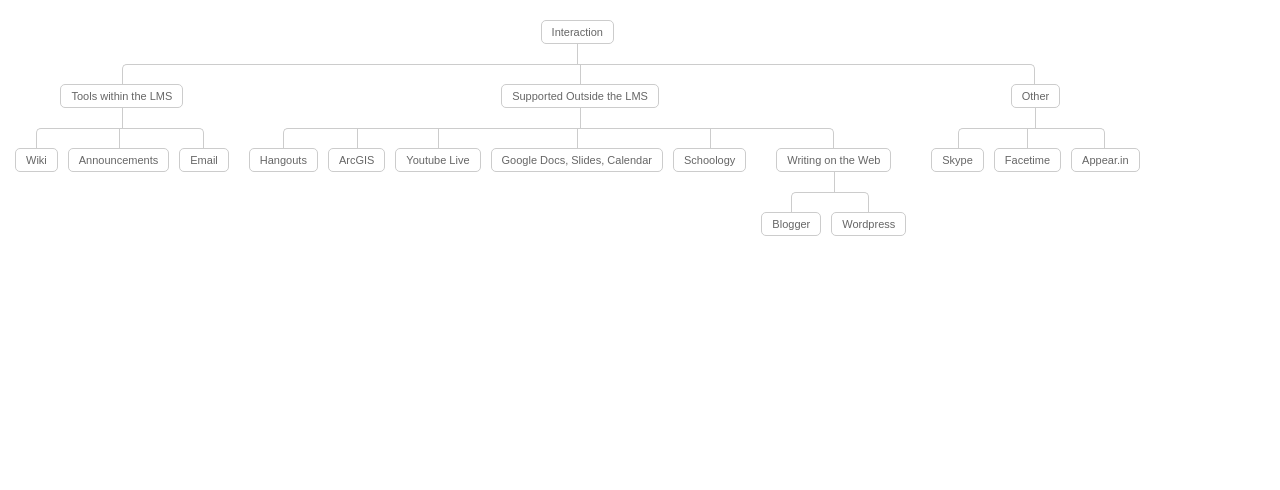
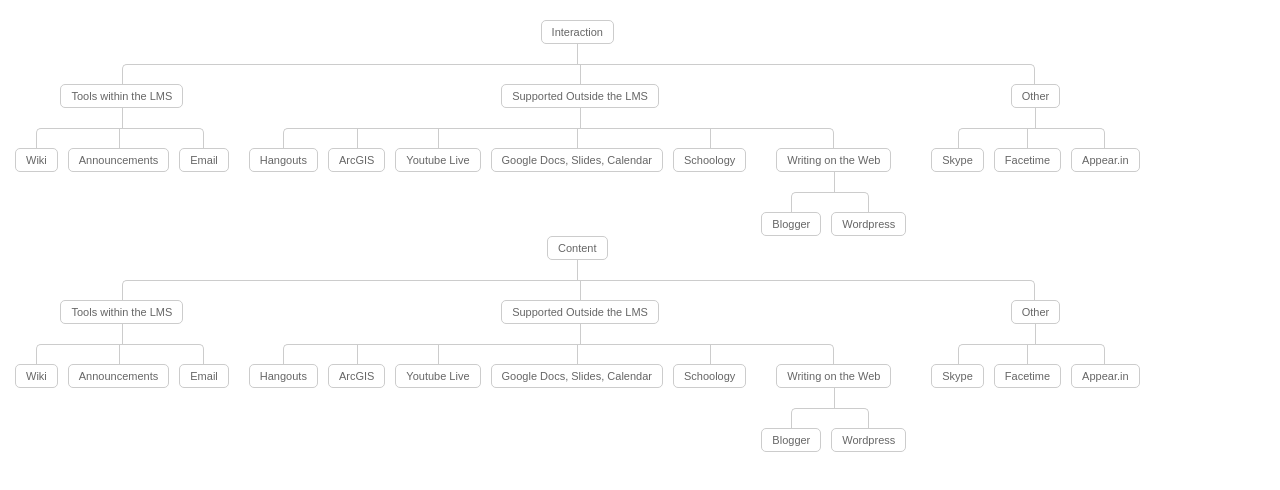
Before and after one commit to TaylorJadin/edtech-to-support-learning, a plain HTML site: page index.html in a window 1280 px wide. Drawn offline with Linux system fonts and the light colour scheme.

Commit message:
add branch 2

```diff
--- a/index.html
+++ b/index.html
@@ -48,6 +48,48 @@
 			</ul>
 		</li>
 	</ul>
-</div>
+    </div>
+    <div class="tree">
+    <ul>
+        <li>
+            <a href="#">Content</a>
+            <ul>
+                <li>
+                    <a href="#">Tools within the LMS</a>
+                    <ul>
+                        <li><a href="#">Wiki</a></li>
+                        <li><a href="#">Announcements</a></li>
+                        <li><a href="#">Email</a></li>
+                    </ul>
+                </li>
+                <li>
+                    <a href="#">Supported Outside the LMS</a>
+                    <ul>
+                        <li><a href="#">Hangouts</a></li>
+                        <li><a href="#">ArcGIS</a></li>
+                        <li><a href="#">Youtube Live</a></li>
+                        <li><a href="#">Google Docs, Slides, Calendar</a></li>
+                        <li><a href="#">Schoology</a></li>
+                        <li>
+                            <a href="#">Writing on the Web</a>
+                                <ul>
+                                    <li><a href="#">Blogger</a></li>
+                                    <li><a href="#">Wordpress</a></li>
+                                </ul>
+                        </li>
+                    </ul>
+                </li>
+                <li>
+                    <a href="#">Other</a>
+                    <ul>
+                        <li><a href="#">Skype</a></li>
+                        <li><a href="#">Facetime</a></li>
+                        <li><a href="#">Appear.in</a></li>
+                    </ul>
+                </li>
+            </ul>
+        </li>
+    </ul>
+    </div>
 </body>
 </html>
```
